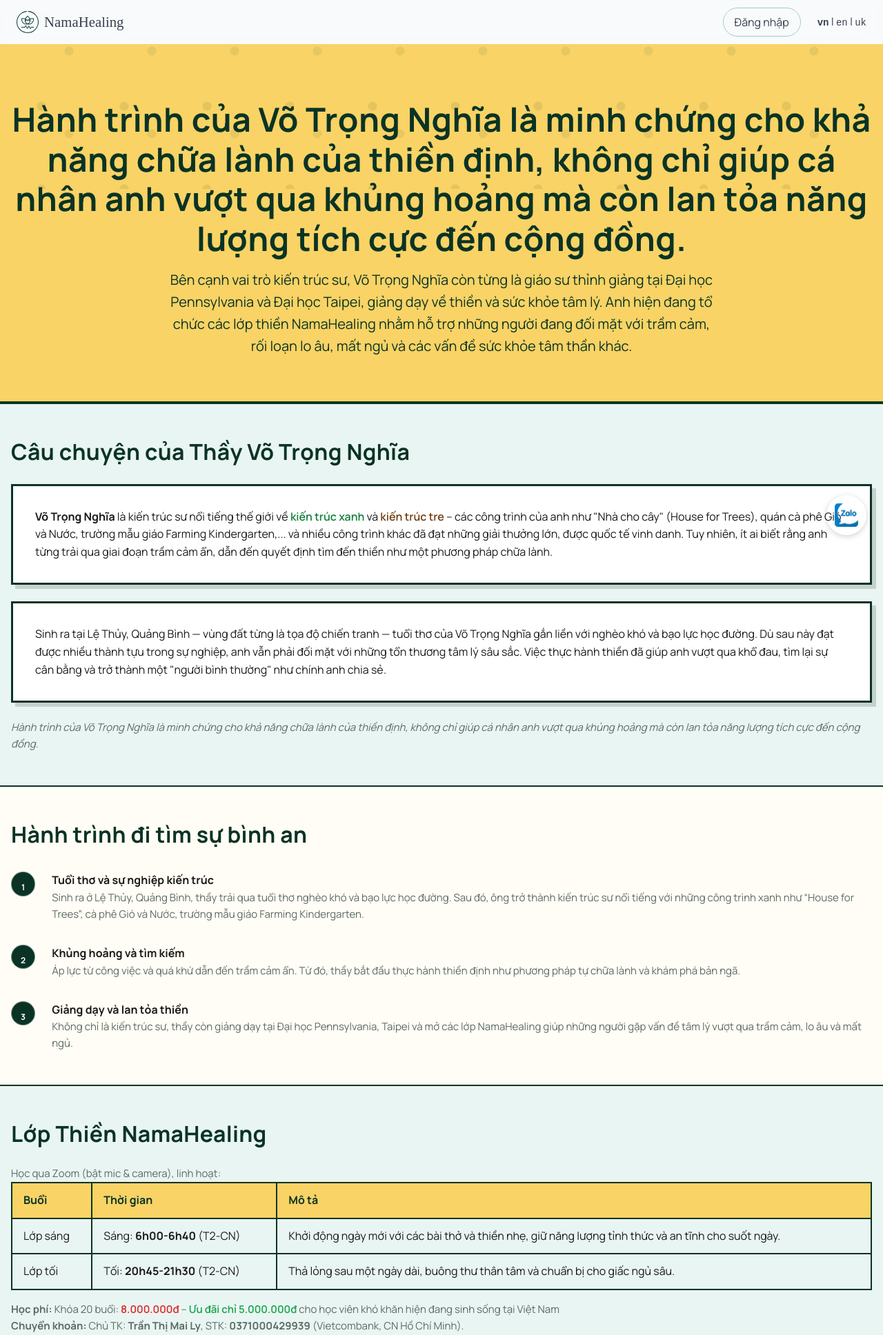
After one commit to tinnguyen03102004/NamaHealing, a PHP site: page /story.php in a window 1280 px wide. The commit adds this page. Shown: the top 1936 px of the page at 69% size. Run offline with PHP 8.4, Linux system fonts and the light colour scheme; some libraries are stand-ins or nearby versions.

Commit message:
Add story page and update home hero links

```diff
--- /dev/null
+++ b/story.php
@@ -0,0 +1,240 @@
+<?php
+require 'config.php';
+
+$pageTitle = 'NamaHealing – Câu chuyện của thầy Võ Trọng Nghĩa';
+$metaDescription = 'Câu chuyện chữa lành của thầy Võ Trọng Nghĩa và lớp thiền NamaHealing.';
+$metaOgTitle = $pageTitle;
+include 'header.php';
+?>
+
+<style>
+  :root {
+    --primary: #0A3325;
+    --secondary: #F9D365;
+    --light-bg: #FFFDF5;
+    --accent: #E9F5F2;
+  }
+  body {
+    font-family: 'Montserrat', sans-serif;
+    margin: 0;
+    color: #1A1A1A;
+    background: var(--light-bg);
+    line-height: 1.6;
+  }
+  .header-bar {
+    background: transparent;
+    box-shadow: none;
+  }
+  .story-page {
+    background: var(--light-bg);
+    color: #1A1A1A;
+  }
+  .story-page .hero {
+    position: relative;
+    background: var(--secondary);
+    padding: 5rem 1rem 4rem 1rem;
+    text-align: center;
+    border-bottom: 4px solid var(--primary);
+    overflow: hidden;
+  }
+  .story-page .hero .pattern {
+    position: absolute;
+    top: -50px;
+    left: 50%;
+    transform: translateX(-50%);
+    width: 100%;
+    max-width: 1200px;
+    height: 260px;
+    opacity: 0.15;
+    background-image:
+      radial-gradient(circle at 20px 20px, rgba(10,51,37,0.6) 0, rgba(10,51,37,0.6) 6px, transparent 7px),
+      radial-gradient(circle at 60px 60px, rgba(10,51,37,0.5) 0, rgba(10,51,37,0.5) 6px, transparent 7px);
+    background-size: 120px 120px;
+    background-repeat: repeat;
+  }
+  .story-page .hero h1 {
+    font-size: 3rem;
+    font-weight: 700;
+    color: var(--primary);
+    margin-bottom: 1rem;
+  }
+  .story-page .hero p {
+    font-size: 1.25rem;
+    max-width: 800px;
+    margin: 0 auto;
+    color: var(--primary);
+  }
+  .story-page .section {
+    padding: 3rem 1rem;
+    border-bottom: 2px solid var(--primary);
+  }
+  .story-page .section:nth-of-type(even) {
+    background: var(--accent);
+  }
+  .story-page .section h2 {
+    font-size: 2rem;
+    font-weight: 700;
+    margin-bottom: 1.5rem;
+    color: var(--primary);
+  }
+  .story-page .card {
+    background: #fff;
+    border: 3px solid var(--primary);
+    padding: 2rem;
+    margin-bottom: 1.5rem;
+    box-shadow: 6px 6px 0 rgba(0,0,0,0.15);
+  }
+  .story-page .card p {
+    margin-bottom: 1rem;
+  }
+  .story-page .timeline {
+    display: flex;
+    flex-direction: column;
+    gap: 2rem;
+    margin-top: 2rem;
+    list-style: none;
+    padding: 0;
+  }
+  .story-page .timeline-item {
+    display: flex;
+    align-items: flex-start;
+    gap: 1.5rem;
+  }
+  .story-page .timeline-item span.badge {
+    display: inline-block;
+    width: 2.2rem;
+    height: 2.2rem;
+    background: var(--primary);
+    color: #fff;
+    font-weight: 700;
+    text-align: center;
+    line-height: 2.2rem;
+    border-radius: 50%;
+    flex-shrink: 0;
+  }
+  .story-page .timeline-item .content {
+    flex: 1;
+  }
+  .story-page .info-table {
+    width: 100%;
+    border-collapse: collapse;
+    margin-bottom: 1rem;
+  }
+  .story-page .info-table th,
+  .story-page .info-table td {
+    border: 2px solid var(--primary);
+    padding: 0.75rem 1rem;
+  }
+  .story-page .info-table th {
+    background: var(--secondary);
+    color: var(--primary);
+    text-align: left;
+  }
+  .story-page .cta {
+    text-align: center;
+    margin-top: 2rem;
+  }
+  .story-page .cta a {
+    background: var(--primary);
+    color: #fff;
+    padding: 1rem 2rem;
+    border-radius: 40px;
+    text-decoration: none;
+    font-weight: 600;
+    box-shadow: 5px 5px 0 rgba(0,0,0,0.2);
+    display: inline-block;
+  }
+  .story-page .cta a:hover {
+    box-shadow: 6px 6px 0 rgba(0,0,0,0.28);
+  }
+  .story-page .italic-note {
+    text-align: center;
+    margin-top: 1rem;
+    font-style: italic;
+    color: var(--primary);
+  }
+  @media (max-width: 600px) {
+    .story-page .hero h1 { font-size: 2rem; }
+    .story-page .hero p { font-size: 1rem; }
+    .story-page .section h2 { font-size: 1.5rem; }
+    .story-page .timeline-item { flex-direction: column; }
+    .story-page .timeline-item span.badge { margin-bottom: 0.5rem; }
+  }
+</style>
+
+<div class="story-page">
+  <section class="hero">
+    <div class="pattern" aria-hidden="true"></div>
+    <h1><?= __('class_p4') ?></h1>
+    <p><?= __('class_p3') ?></p>
+  </section>
+
+  <section class="section" id="teacher">
+    <h2>Câu chuyện của Thầy Võ Trọng Nghĩa</h2>
+    <div class="card">
+      <?= __('class_p1') ?>
+    </div>
+    <div class="card">
+      <?= __('class_p2') ?>
+    </div>
+    <p><em><?= __('class_p4') ?></em></p>
+  </section>
+
+  <section class="section" id="journey">
+    <h2>Hành trình đi tìm sự bình an</h2>
+    <div class="timeline">
+      <div class="timeline-item">
+        <span class="badge">1</span>
+        <div class="content">
+          <strong>Tuổi thơ và sự nghiệp kiến trúc</strong>
+          <p>Sinh ra ở Lệ Thủy, Quảng Bình, thầy trải qua tuổi thơ nghèo khó và bạo lực học đường. Sau đó, ông trở thành kiến trúc sư nổi tiếng với những công trình xanh như “House for Trees”, cà phê Gió và Nước, trường mẫu giáo Farming Kindergarten.</p>
+        </div>
+      </div>
+      <div class="timeline-item">
+        <span class="badge">2</span>
+        <div class="content">
+          <strong>Khủng hoảng và tìm kiếm</strong>
+          <p>Áp lực từ công việc và quá khứ dẫn đến trầm cảm ẩn. Từ đó, thầy bắt đầu thực hành thiền định như phương pháp tự chữa lành và khám phá bản ngã.</p>
+        </div>
+      </div>
+      <div class="timeline-item">
+        <span class="badge">3</span>
+        <div class="content">
+          <strong>Giảng dạy và lan tỏa thiền</strong>
+          <p>Không chỉ là kiến trúc sư, thầy còn giảng dạy tại Đại học Pennsylvania, Taipei và mở các lớp NamaHealing giúp những người gặp vấn đề tâm lý vượt qua trầm cảm, lo âu và mất ngủ.</p>
+        </div>
+      </div>
+    </div>
+  </section>
+
+  <section class="section" id="class">
+    <h2>Lớp Thiền NamaHealing</h2>
+    <p><?= __('register_time_desc') ?></p>
+    <table class="info-table">
+      <tr><th>Buổi</th><th>Thời gian</th><th>Mô tả</th></tr>
+      <tr><td><?= __('morning_class') ?></td><td><?= __('register_time_morning') ?></td><td><?= __('morning_class_description') ?></td></tr>
+      <tr><td><?= __('evening_class') ?></td><td><?= __('register_time_evening') ?></td><td><?= __('evening_class_description') ?></td></tr>
+    </table>
+    <p><strong><?= __('register_fee_title') ?></strong> <?= __('register_fee_full') ?> – <?= __('register_fee_discount') ?></p>
+    <p><strong><?= __('register_bank_title') ?></strong> <?= __('register_bank_holder') ?>, <?= __('register_bank_account') ?>.</p>
+    <p><?= __('register_bank_note') ?></p>
+  </section>
+
+  <section class="section" id="steps">
+    <h2>Các bước đăng ký</h2>
+    <ol class="timeline">
+      <li class="timeline-item"><span class="badge">1</span><div class="content"><p><?= __('register_step1') ?></p></div></li>
+      <li class="timeline-item"><span class="badge">2</span><div class="content"><p><?= __('register_step2') ?></p></div></li>
+      <li class="timeline-item"><span class="badge">3</span><div class="content"><p><?= __('register_step3') ?></p></div></li>
+      <li class="timeline-item"><span class="badge">4</span><div class="content"><p><?= __('register_step4') ?></p></div></li>
+    </ol>
+    <div class="cta">
+      <a href="home.php#register-modal"><?= __('register_now') ?></a>
+    </div>
+    <p class="italic-note">
+      <?= __('register_support') ?>
+    </p>
+  </section>
+</div>
+
+<?php include 'footer.php'; ?>
```
Also changed, not shown: home.php (+15 -45 lines).
